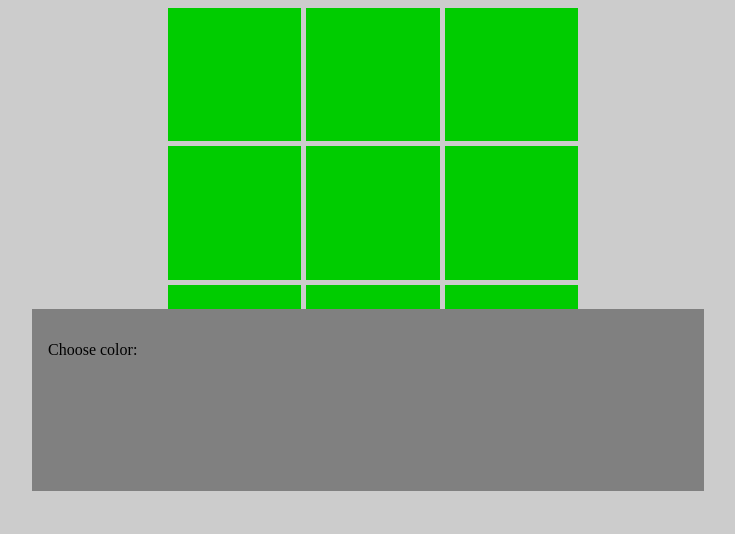
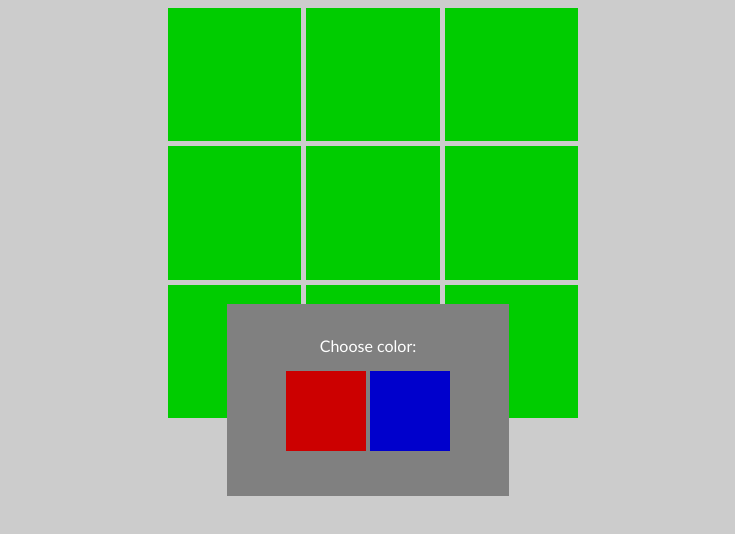
Before and after one commit to lvelazquez/apps, a plain HTML site: page games/tictactoe/tictactoe.html in a window 1280 px wide. Shown: the whole page, without its empty margins (272-1007 px from the left). Drawn offline with nearby package versions, Linux system fonts and the light colour scheme; files that its build step writes are made by us from their sources.

Commit message:
choose player fun

```diff
--- a/games/tictactoe/style.scss
+++ b/games/tictactoe/style.scss
@@ -20,23 +20,12 @@ body {
   transform: translate(-50%, -50%);
   top: 50%;
   left: 50%;
-  width: 50%;
-  height: 150px;
+  width: 250px;
+  height: 160px;
   display: block;
   background: gray;
   padding: 1rem;
-}
-
-.choose-player {
-  input {
-    visibility: hidden;
-  }
-  label {
-    cursor: pointer;
-  }
-  input:checked + label {
-    border: var(--white-color);
-  }
+  text-align: center;
 }
 
 #game-container {
@@ -49,8 +38,34 @@ body {
   margin: 0 auto;
 }
 
+.choose-player {
+  > p {
+    font-family: "Trebuchet MS", "Lucida Sans Unicode", "Lucida Grande",
+      "Lucida Sans", Arial, sans-serif;
+    color: var(--white-color);
+  }
+  > ul {
+    margin: 0;
+    padding: 0;
+    > li {
+      cursor: pointer;
+      width: 5rem;
+      height: 5rem;
+      display: inline-block;
+      list-style: none;
+    }
+  }
+}
+
 .square-case {
   background-color: var(--green-color);
+}
+
+.player-color-b {
+  background-color: var(--blue-color);
+}
+.player-color-a {
+  background-color: var(--red-color);
 }
 
 .player-1 {
--- a/games/tictactoe/tictactoe.html
+++ b/games/tictactoe/tictactoe.html
@@ -10,10 +10,10 @@
   <body>
     <aside id="choose-player-modal" class="choose-player modal hidden">
       <p>Choose color:</p>
-      <input id="player-color-a" type="radio" name="player-color" />
-      <label for="player-color-a" class="player-color-a"></label>
-      <input type="radio" name="player-color" />
-      <label for="player-color-a" class="player-color-a"></label>
+      <ul class="choose-player-list">
+        <li id="player-color-a" name="player-color" class="player-color-a"></li>
+        <li id="player-color-a" name="player-color" class="player-color-b"></li>
+      </ul>
     </aside>
     <aside id="winner-modal" class="game-over modal hidden">
       <p class="winner"></p>
--- a/games/tictactoe/tictactoe.js
+++ b/games/tictactoe/tictactoe.js
@@ -108,13 +108,26 @@ class TicTacToe {
     this.mainContainer.addEventListener("click", this.handleClick.bind(this));
     this.initGame();
   }
+
+  // TODO add level of difficulty?
+  // game starts, timer starts while player is playing
   initGame() {
+    this.choosePlayerList = document.querySelectorAll(
+      ".modal .choose-player-list > li"
+    );
+    Array.from(this.choosePlayerList).forEach(option => {
+      option.addEventListener("click", e => {
+        e.preventDefault();
+        this.playerId = e.target.getAttribute("class");
+        this.computerId =
+          this.playerId === this.state.playerClassA
+            ? this.state.playerClassB
+            : this.state.playerClassA;
+        this.choosePlayerModal.classList.add("hidden");
+      });
+    });
     this.choosePlayerModal.classList.remove("hidden");
   }
-  // show choose player modal
-  // level of difficulty?
-  // choose player, player is chosen and then class is switch depending on choice
-  // game starts, timer starts while player is playing
 
   handleClick(e) {
     const target = e.target;
@@ -122,7 +135,7 @@ class TicTacToe {
     const { gameGrid } = this.state;
 
     if (squareClass === "square-case") {
-      target.classList.add(this.playerClass);
+      target.classList.add(this.playerId);
       // might be able to fix this with querySelectorAll
       const pos = target.getAttribute("data-key").split(",");
       gameGrid[pos[0]][pos[1]] = PLAYER;
@@ -144,10 +157,9 @@ class TicTacToe {
       if (colIndex > -1) {
         gameGrid[i][colIndex] = COMPUTER;
         const gameStatus = this.updateStatus(gameGrid);
-        console.log(gameStatus);
         document
           .querySelector(`.square-case[data-key="${i},${colIndex}"]`)
-          .setAttribute("class", this.computerCase);
+          .classList.add(this.computerId);
 
         break;
       }
@@ -170,5 +182,5 @@ class TicTacToe {
 }
 
 window.onload = function() {
-  const tictac = new TicTacToe();
+  tictac = new TicTacToe();
 };
```
